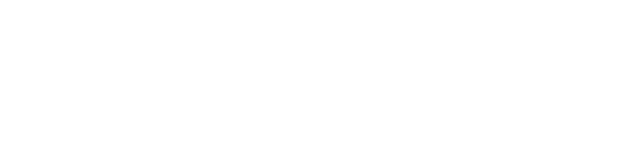
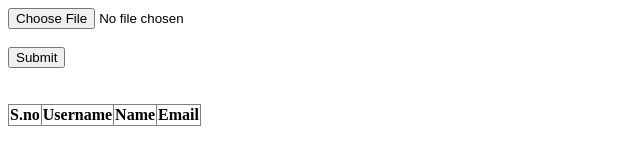
Before and after one commit to Giza-Deminuit/GR_Fortune_Cookie, a plain HTML site: page index.html in a window 1280 px wide. Shown: the whole page, without its empty margins (0-640 px from the left). Drawn offline with Linux system fonts and the light colour scheme.

Commit message:
Add parsing logic

```diff
--- a/index.html
+++ b/index.html
@@ -4,9 +4,35 @@
     <meta charset="UTF-8">
     <meta http-equiv="X-UA-Compatible" content="IE=edge">
     <meta name="viewport" content="width=device-width, initial-scale=1.0">
-    <title>Document</title>
+    <title>Fortune Cookie</title>
 </head>
+<script src="scripts.js"></script>
+
+
 <body>
+    <div>
 
+        <div>
+             <input type="file" name="file" id="file" accept=".csv" > <br><br>
+             <input type="button" id="btnsubmit" value="Submit" onclick="readCSVFile();" >
+        </div>
+
+        <br><br>
+        <!-- List CSV file data -->
+        <table id="tblcsvdata" border="1" style="border-collapse: collapse;">
+             <thead>
+                  <tr>
+                      <th>S.no</th>
+                      <th>Username</th>
+                      <th>Name</th>
+                      <th>Email</th>
+                  </tr>
+             </thead>
+             <tbody>
+
+             </tbody>
+
+        </table>
+    </div>
 </body>
 </html>
--- a/scripts.js
+++ b/scripts.js
@@ -1 +1,49 @@
 // GoodReads Fortune Cookie Program
+
+function readCSVFile() {
+    var files = document.querySelector('#file').files;
+
+    if(files.length > 0 ) {
+        // Selected file
+        var file = files[0];
+        // FileReader Object
+        var reader = new FileReader();
+        // Read file as string
+        reader.readAsText(file);
+
+        // Load event
+        reader.onload = function(event) {
+
+             // Read file data
+             var csvdata = event.target.result;
+
+             // Split by line break to get rows Array
+             var rowArray = csvdata.split('\n');
+
+             // <table > <tbody>
+             var tbodyEl = document.getElementById('tblcsvdata').getElementsByTagName('tbody')[0];
+             tbodyEl.innerHTML = "";
+
+
+             // Loop on the row Array (change row=0 if you also want to read 1st row)
+             for (var row = 1; row < rowArray.length; row++) {
+
+                   // Split by comma (,) to get column Array
+                   colArray = rowArray[row].split('\,');
+
+
+                   // Loop on the row column Array
+                   for (var col = 0; col < colArray.length; col++) {
+                    let bookTitles = colArray[1];
+                    console.log(colArray[col]);
+                   }
+
+             }
+        };
+
+   }
+   else {
+        alert("Please select a file.");
+   }
+
+}
```
